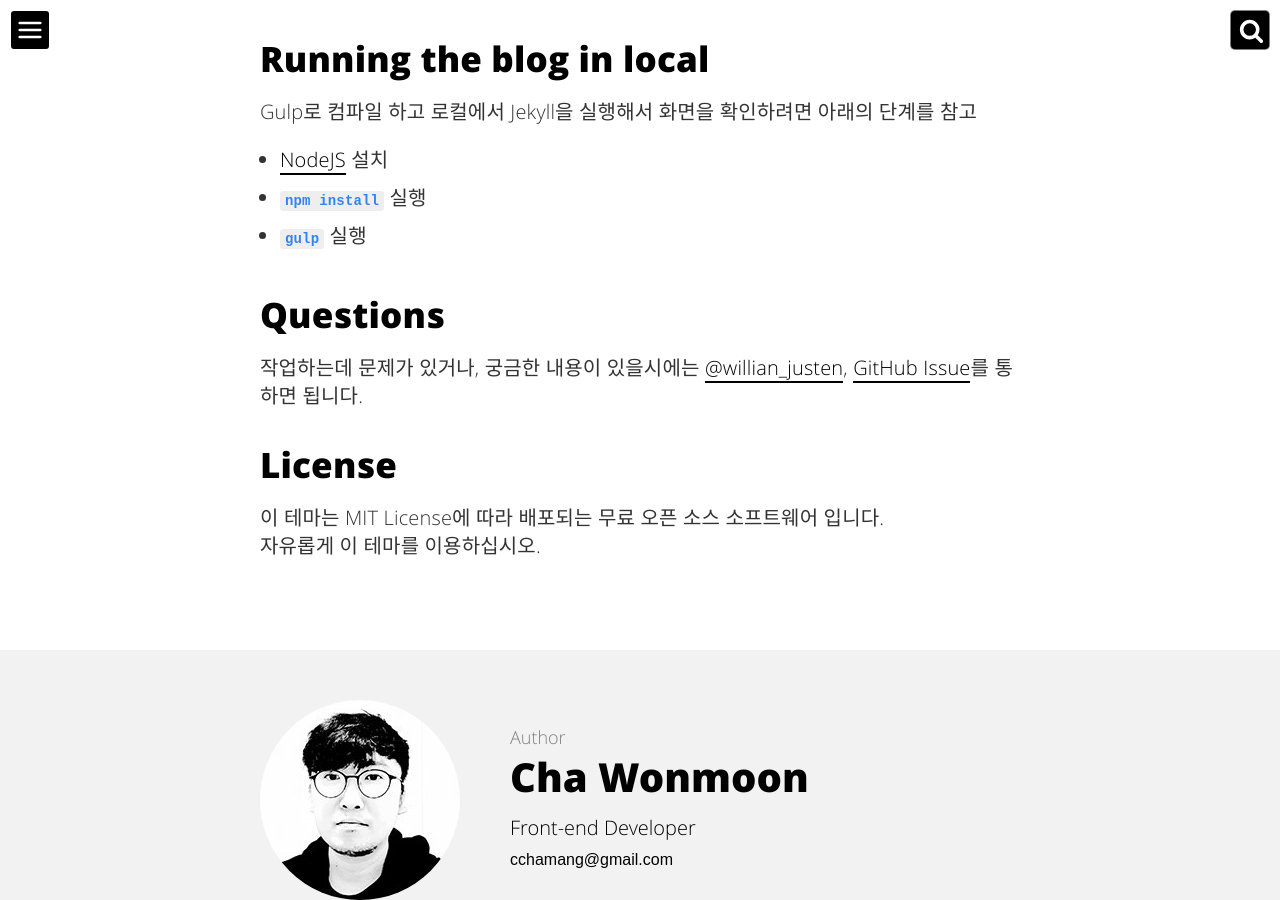
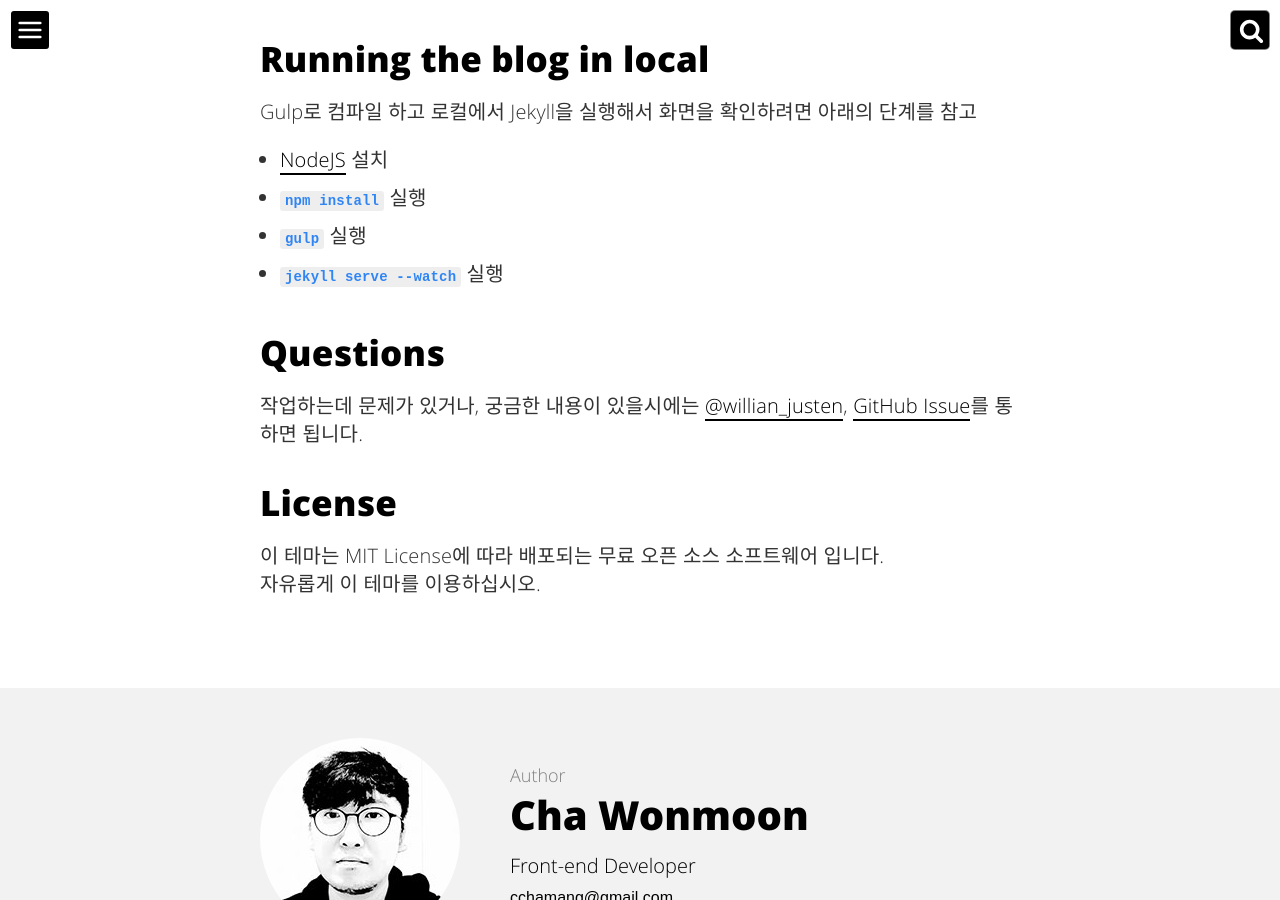
Before and after one commit to chawonmoon/chawonmoon.github.io, a Jekyll site: the page built from _posts/2018-12-25-how-to-use.md, in a window 1280 px wide and 900 px high, scrolled down 3659 px. Built offline with Jekyll 4.4.1, drawn with Linux system fonts in a browser that asks for light colours; comment, search, counter and statistics services are not loaded.

Commit message:
docs: 포스트 추가
포트폴리오를 리액트로 제작하기 #1

#7

```diff
--- a/_posts/2018-12-25-how-to-use.md
+++ b/_posts/2018-12-25-how-to-use.md
@@ -106,6 +106,7 @@ Gulp로 컴파일 하고 로컬에서 Jekyll을 실행해서 화면을 확인하
 - [NodeJS](https://nodejs.org/) 설치
 - `npm install` 실행
 - `gulp` 실행
+- `jekyll serve --watch` 실행
 
 ## Questions
 
```
